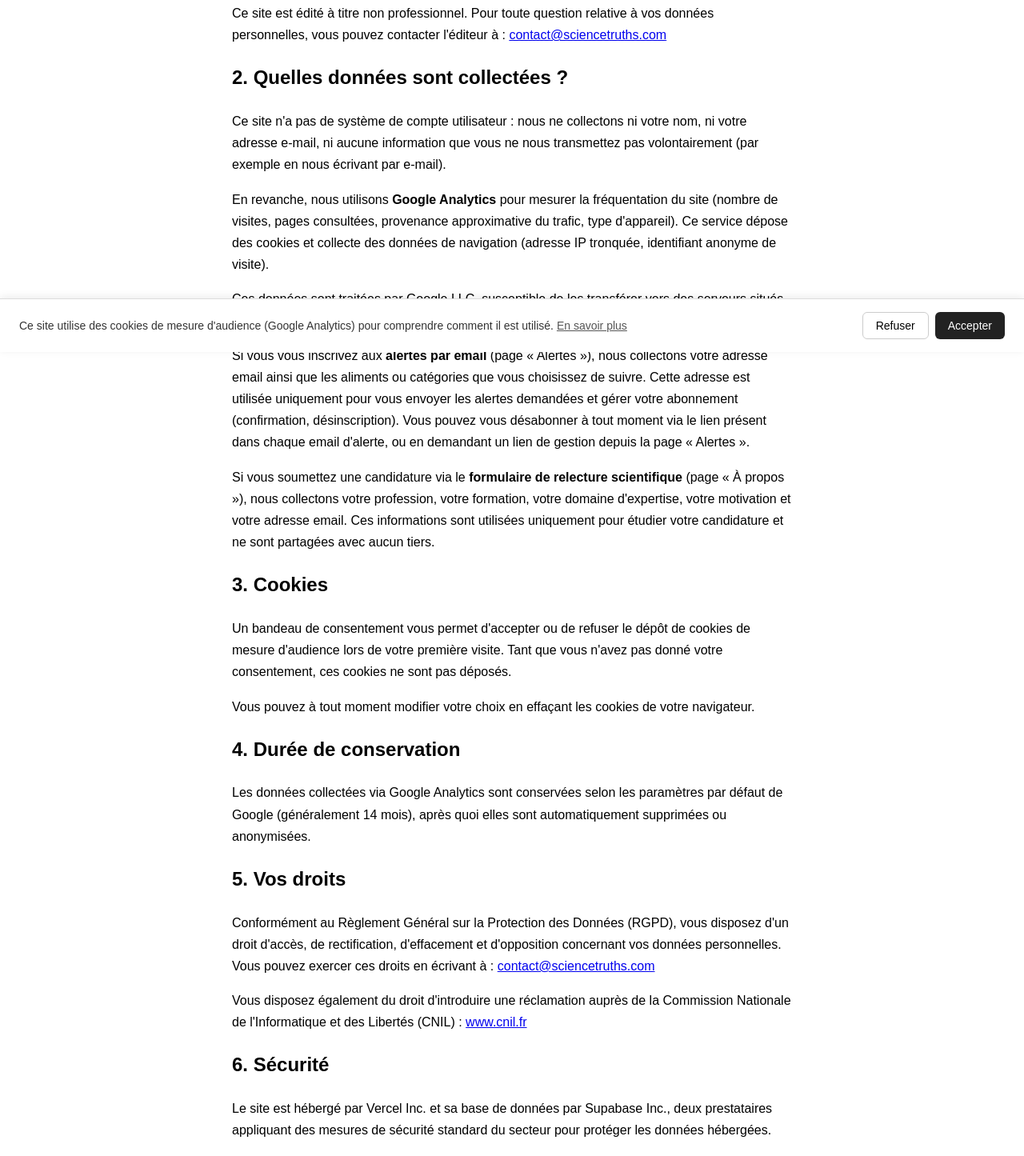
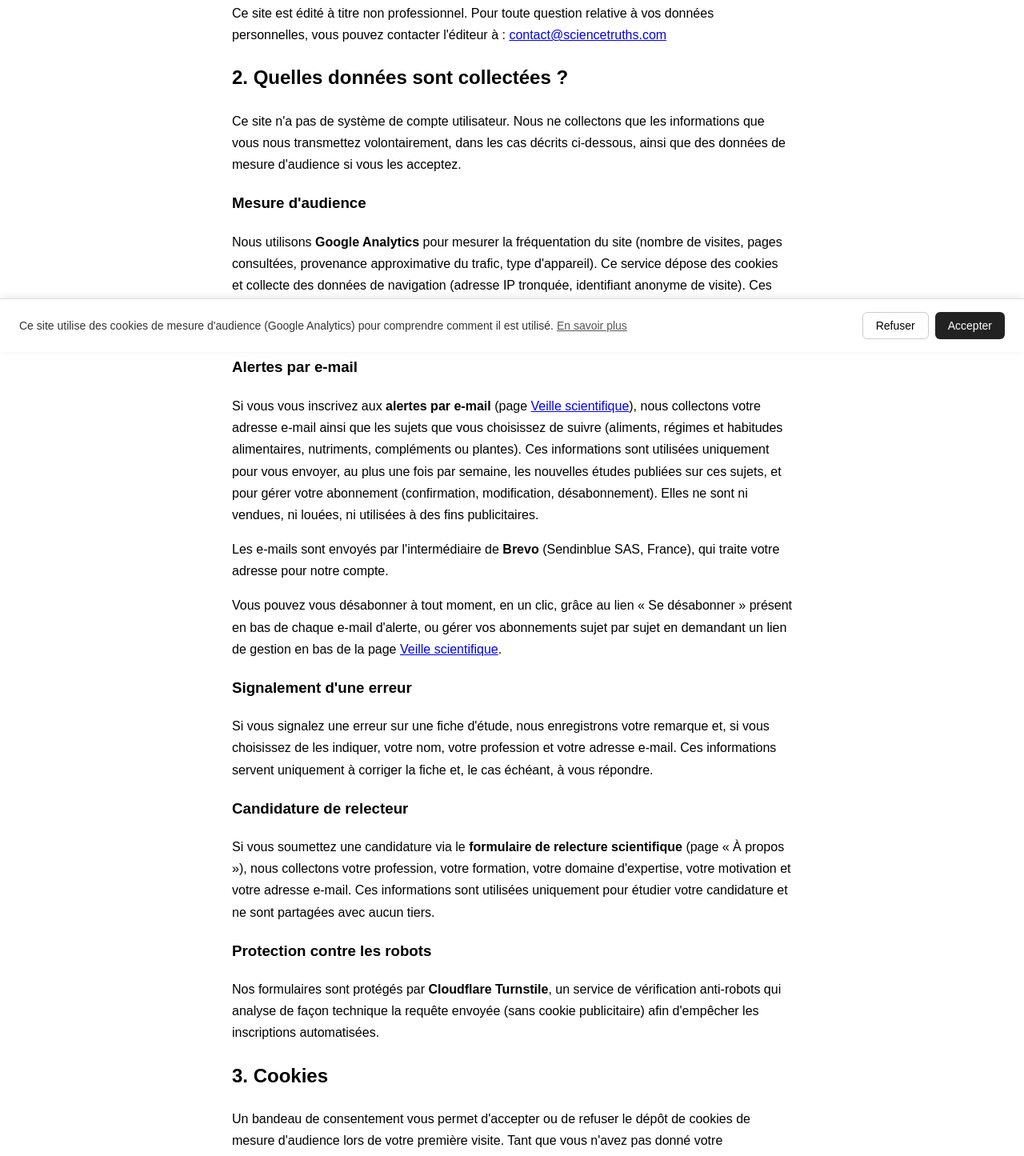
Before and after one commit to bruno13198/santeetlongevite, a Next.js app: page /politique-confidentialite in a window 1280 px wide. Shown: the part 360-1805 px from the top of the page at 80% size. Built offline with nearby package versions, Linux system fonts and the light colour scheme.

Commit message:
Update privacy policy content and metadata

```diff
--- a/app/politique-confidentialite/page.js
+++ b/app/politique-confidentialite/page.js
@@ -1,7 +1,7 @@
 import Link from 'next/link';
 
 export const metadata = {
-  title: 'Politique de confidentialité — Super Aliments Santé',
+  title: 'Politique de confidentialité | ScienceTruths',
 };
 
 export default function PolitiqueConfidentialite() {
@@ -13,7 +13,7 @@ export default function PolitiqueConfidentialite() {
 
       <p>
         Cette page explique quelles données sont collectées lors de votre navigation sur ce site,
-        pourquoi, et comment vous pouvez exercer vos droits.
+        pourquoi, combien de temps elles sont conservées, et comment vous pouvez exercer vos droits.
       </p>
 
       <h2>1. Qui collecte vos données ?</h2>
@@ -25,33 +25,61 @@ export default function PolitiqueConfidentialite() {
 
       <h2>2. Quelles données sont collectées ?</h2>
       <p>
-        Ce site n'a pas de système de compte utilisateur : nous ne collectons ni votre nom, ni
-        votre adresse e-mail, ni aucune information que vous ne nous transmettez pas
-        volontairement (par exemple en nous écrivant par e-mail).
+        Ce site n'a pas de système de compte utilisateur. Nous ne collectons que les informations
+        que vous nous transmettez volontairement, dans les cas décrits ci-dessous, ainsi que des
+        données de mesure d'audience si vous les acceptez.
+      </p>
+
+      <h3>Mesure d'audience</h3>
+      <p>
+        Nous utilisons <strong>Google Analytics</strong> pour mesurer la fréquentation du site
+        (nombre de visites, pages consultées, provenance approximative du trafic, type d'appareil).
+        Ce service dépose des cookies et collecte des données de navigation (adresse IP tronquée,
+        identifiant anonyme de visite). Ces données sont traitées par Google LLC, susceptible de les
+        transférer vers des serveurs situés hors de l'Union européenne, notamment aux États-Unis.
+      </p>
+
+      <h3>Alertes par e-mail</h3>
+      <p>
+        Si vous vous inscrivez aux <strong>alertes par e-mail</strong> (page{' '}
+        <Link href="/veille-scientifique">Veille scientifique</Link>), nous collectons votre adresse
+        e-mail ainsi que les sujets que vous choisissez de suivre (aliments, régimes et habitudes
+        alimentaires, nutriments, compléments ou plantes). Ces informations sont utilisées
+        uniquement pour vous envoyer, au plus une fois par semaine, les nouvelles études publiées
+        sur ces sujets, et pour gérer votre abonnement (confirmation, modification, désabonnement).
+        Elles ne sont ni vendues, ni louées, ni utilisées à des fins publicitaires.
       </p>
       <p>
-        En revanche, nous utilisons <strong>Google Analytics</strong> pour mesurer la fréquentation
-        du site (nombre de visites, pages consultées, provenance approximative du trafic, type
-        d'appareil). Ce service dépose des cookies et collecte des données de navigation
-        (adresse IP tronquée, identifiant anonyme de visite).
+        Les e-mails sont envoyés par l'intermédiaire de <strong>Brevo</strong> (Sendinblue SAS,
+        France), qui traite votre adresse pour notre compte.
       </p>
       <p>
-        Ces données sont traitées par Google LLC, susceptible de les transférer vers des serveurs
-        situés hors de l'Union européenne, notamment aux États-Unis.
+        Vous pouvez vous désabonner à tout moment, en un clic, grâce au lien « Se désabonner »
+        présent en bas de chaque e-mail d'alerte, ou gérer vos abonnements sujet par sujet en
+        demandant un lien de gestion en bas de la page{' '}
+        <Link href="/veille-scientifique#gerer-alertes">Veille scientifique</Link>.
       </p>
+
+      <h3>Signalement d'une erreur</h3>
       <p>
-        Si vous vous inscrivez aux <strong>alertes par email</strong> (page « Alertes »), nous
-        collectons votre adresse email ainsi que les aliments ou catégories que vous choisissez de
-        suivre. Cette adresse est utilisée uniquement pour vous envoyer les alertes demandées et
-        gérer votre abonnement (confirmation, désinscription). Vous pouvez vous désabonner à tout
-        moment via le lien présent dans chaque email d'alerte, ou en demandant un lien de gestion
-        depuis la page « Alertes ».
+        Si vous signalez une erreur sur une fiche d'étude, nous enregistrons votre remarque et, si
+        vous choisissez de les indiquer, votre nom, votre profession et votre adresse e-mail. Ces
+        informations servent uniquement à corriger la fiche et, le cas échéant, à vous répondre.
       </p>
+
+      <h3>Candidature de relecteur</h3>
       <p>
         Si vous soumettez une candidature via le <strong>formulaire de relecture scientifique</strong>
         {' '}(page « À propos »), nous collectons votre profession, votre formation, votre domaine
-        d'expertise, votre motivation et votre adresse email. Ces informations sont utilisées
+        d'expertise, votre motivation et votre adresse e-mail. Ces informations sont utilisées
         uniquement pour étudier votre candidature et ne sont partagées avec aucun tiers.
+      </p>
+
+      <h3>Protection contre les robots</h3>
+      <p>
+        Nos formulaires sont protégés par <strong>Cloudflare Turnstile</strong>, un service de
+        vérification anti-robots qui analyse de façon technique la requête envoyée (sans cookie
+        publicitaire) afin d'empêcher les inscriptions automatisées.
       </p>
 
       <h2>3. Cookies</h2>
@@ -64,9 +92,18 @@ export default function PolitiqueConfidentialite() {
 
       <h2>4. Durée de conservation</h2>
       <p>
-        Les données collectées via Google Analytics sont conservées selon les paramètres par
-        défaut de Google (généralement 14 mois), après quoi elles sont automatiquement supprimées
-        ou anonymisées.
+        Les données collectées via Google Analytics sont conservées selon les paramètres par défaut
+        de Google (généralement 14 mois), après quoi elles sont automatiquement supprimées ou
+        anonymisées.
+      </p>
+      <p>
+        Votre adresse e-mail et vos choix d'alertes sont conservés tant que votre abonnement est
+        actif. Après votre désabonnement, ils sont supprimés dans un délai d'un an, ou immédiatement
+        sur simple demande.
+      </p>
+      <p>
+        Les signalements d'erreur et les candidatures de relecteur sont conservés le temps
+        nécessaire à leur traitement, et au plus trois ans.
       </p>
 
       <h2>5. Vos droits</h2>
@@ -82,11 +119,12 @@ export default function PolitiqueConfidentialite() {
         <a href="https://www.cnil.fr" target="_blank" rel="noopener noreferrer">www.cnil.fr</a>
       </p>
 
-      <h2>6. Sécurité</h2>
+      <h2>6. Prestataires et sécurité</h2>
       <p>
-        Le site est hébergé par Vercel Inc. et sa base de données par Supabase Inc., deux
-        prestataires appliquant des mesures de sécurité standard du secteur pour protéger les
-        données hébergées.
+        Le site est hébergé par Vercel Inc. et sa base de données par Supabase Inc. Les e-mails
+        d'alerte sont envoyés par Brevo (Sendinblue SAS) et les formulaires sont protégés par
+        Cloudflare Inc. Ces prestataires appliquent des mesures de sécurité standard du secteur
+        pour protéger les données qu'ils traitent.
       </p>
 
       <h2>7. Contact</h2>
@@ -96,7 +134,7 @@ export default function PolitiqueConfidentialite() {
       </p>
 
       <p style={{ color: '#888', fontSize: '13px', marginTop: '40px' }}>
-        Dernière mise à jour : {new Date().toLocaleDateString('fr-FR', { year: 'numeric', month: 'long', day: 'numeric' })}
+        Dernière mise à jour : 12 octobre 2026
       </p>
     </main>
   );
```
